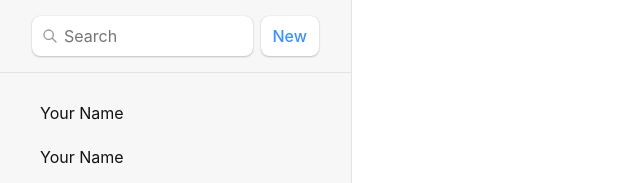
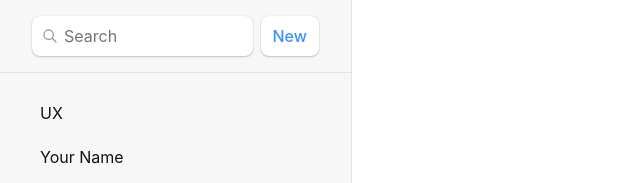
Before and after one commit to 7GBars/react_routing_learning, a React (Vite) app: page / in a window 1280 px wide. Shown: the top 183 px of the page, without its empty margins (0-640 px from the left). Built offline with nearby package versions, Linux system fonts and the light colour scheme.

Commit message:
-поправить наименования

```diff
--- a/src/routes/root.tsx
+++ b/src/routes/root.tsx
@@ -29,7 +29,7 @@ export function Root() {
         <nav>
           <ul>
             <li>
-              <a href={`/dragAndDrop`}>Your Name</a>
+              <a href={`/ux`}>UX</a>
             </li>
             <li>
               <a href={`/contacts/1`}>Your Name</a>
```
